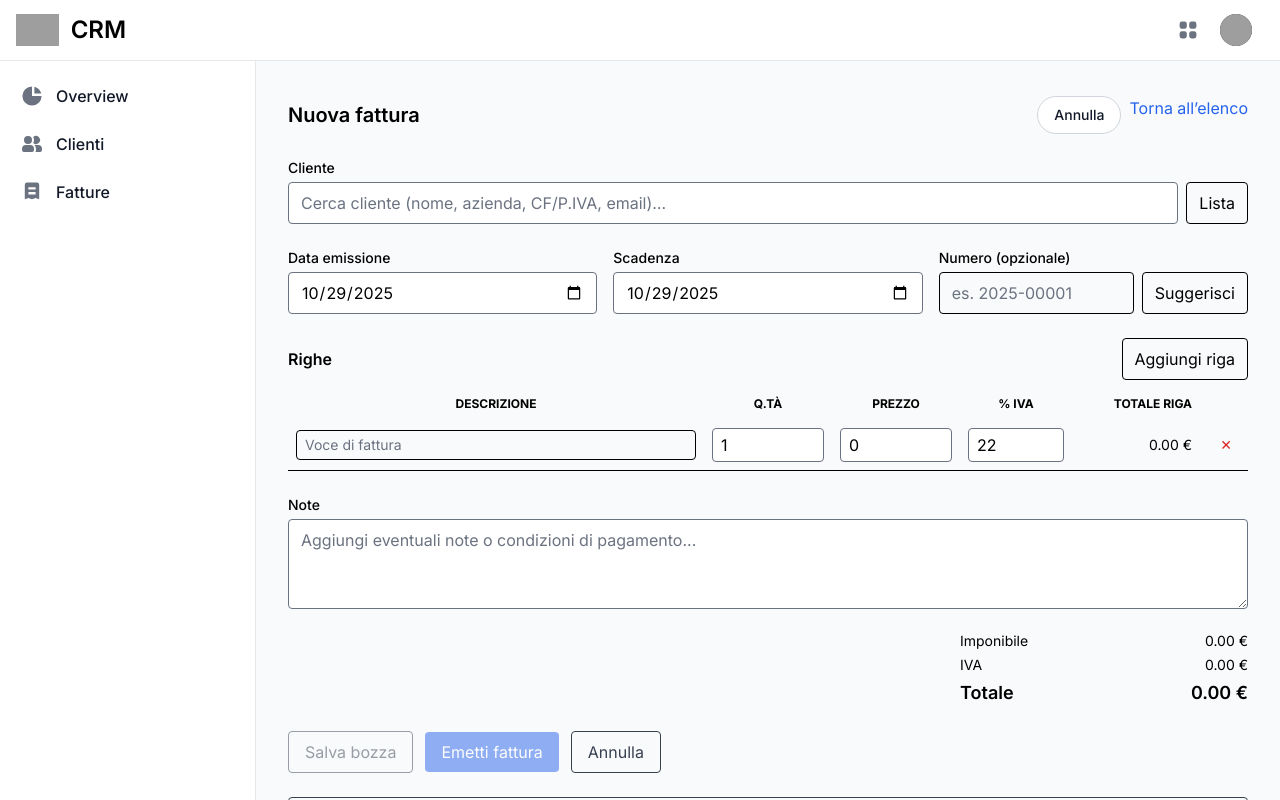
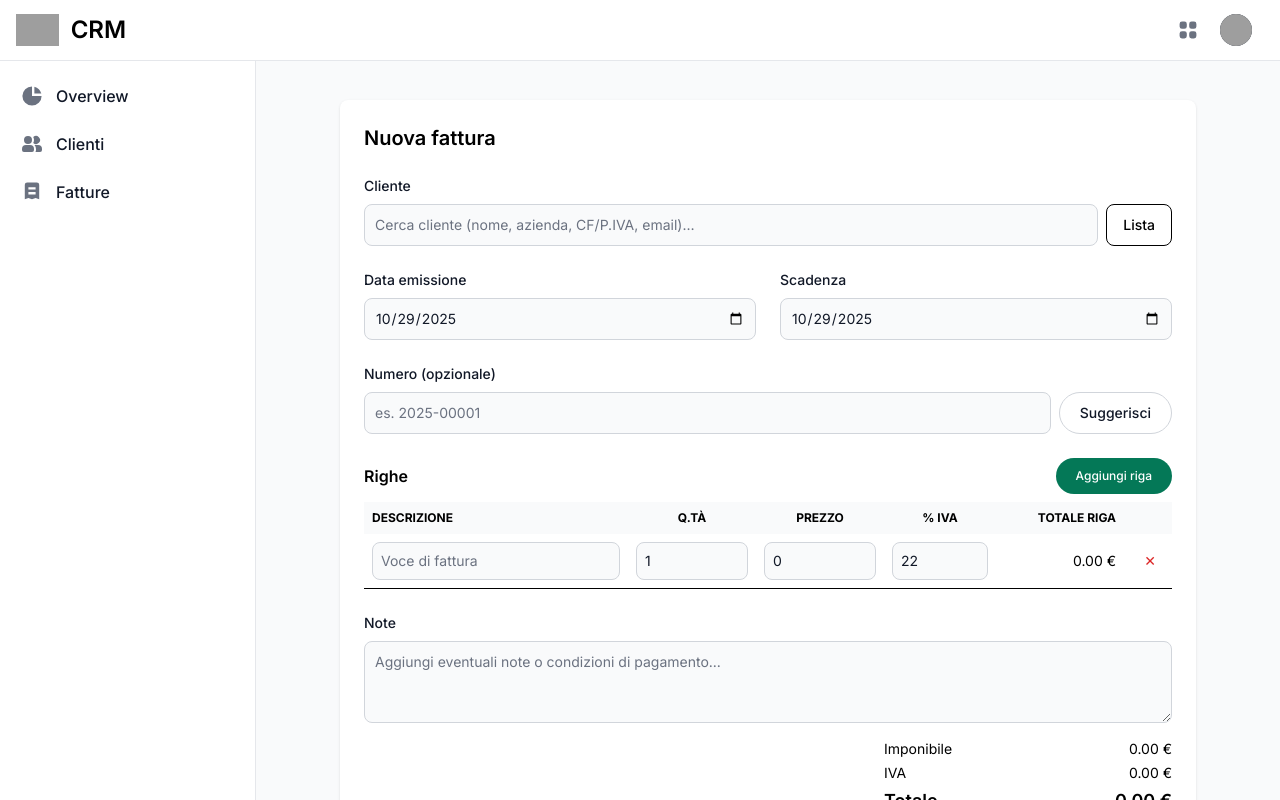
Before and after one commit to Lowell130/crm, a Nuxt app in the folder frontend/: page /invoices/new in a window 1280 px wide. Shown: the top 800 px of the page. Built offline with nearby package versions, Linux system fonts and the light colour scheme; grey boxes are pictures that could not be loaded.

Commit message:
some templating and css fix

```diff
--- a/frontend/components/Customers/CustomerInvoices.vue
+++ b/frontend/components/Customers/CustomerInvoices.vue
@@ -5,7 +5,7 @@
 
       <NuxtLink
         :to="`/invoices/new?customer_id=${customerId}`"
-        class="inline-flex items-center text-white bg-primary-700 hover:bg-primary-800 focus:ring-4 focus:ring-primary-300 font-medium rounded-lg text-sm px-3 py-2"
+       type="button" class="inline-flex items-center text-white bg-primary-700 hover:bg-primary-800 focus:ring-4 focus:ring-primary-300 font-medium rounded-full text-sm px-3 py-2"
       >
         <svg class="h-3.5 w-3.5 mr-2" fill="currentColor" viewBox="0 0 20 20" aria-hidden="true">
           <path clip-rule="evenodd" fill-rule="evenodd"
--- a/frontend/components/Customers/CustomersTable.vue
+++ b/frontend/components/Customers/CustomersTable.vue
@@ -67,7 +67,7 @@
 
           <td class="px-4 py-3">{{ c.email || '—' }}</td>
 
-          <td class="px-4 py-3 flex items-center justify-end gap-1">
+          <td class="px-4 py-3 inline-flex items-center gap-2">
             <slot name="actions" :customer="c" />
           </td>
         </tr>
--- a/frontend/components/Invoices/InvoiceForm.vue
+++ b/frontend/components/Invoices/InvoiceForm.vue
@@ -1,29 +1,26 @@
 <template>
-  <section class="p-4 space-y-6 max-w-5xl">
-    <div class="flex items-center justify-between">
+<section class="bg-gray-50 p-3 sm:p-5 antialiased">
+    <div class="mx-auto max-w-screen-xl px-4 lg:px-12">
+
+
+
+
+      <div class="bg-white rounded-lg shadow p-6 space-y-6">
    <h1 class="text-xl font-semibold">
         {{ mode === 'edit' ? `Modifica fattura ${form.number || ''}` : 'Nuova fattura' }}
       </h1>
-
-      <div class="flex gap-2">
-        <button
-          type="button"
-          class="text-gray-900 bg-white border border-gray-300 hover:bg-gray-100 focus:ring-4 focus:ring-gray-100 font-medium rounded-full text-sm px-4 py-2"
-          @click="goBack"
-        >
-          Annulla
-        </button>
-        <NuxtLink to="/invoices" class="text-blue-600 hover:underline">Torna all’elenco</NuxtLink>
-      </div>
-    </div>
-
+    <!-- FORM -->
+    <form @submit.prevent class="space-y-6">
       <!-- Cliente -->
       <div>
-      <label class="block text-sm font-medium mb-1">Cliente</label>
+        <label class="block mb-2 text-sm font-medium text-gray-900 dark:text-white">Cliente</label>
 
-      <!-- cliente selezionato -->
-      <div v-if="selectedCustomer" class="flex items-center justify-between rounded border px-3 py-2 bg-gray-50">
-        <div class="text-sm">
+        <!-- Selezionato -->
+        <div
+          v-if="selectedCustomer"
+          class="flex items-center justify-between rounded-lg bg-gray-50 dark:bg-gray-700 border border-gray-300 dark:border-gray-600 px-3 py-2"
+        >
+          <div class="text-sm text-gray-900 dark:text-gray-100">
             <span class="font-medium">
               <template v-if="selectedCustomer.kind==='B2B'">
                 {{ selectedCustomer.company_name }}
@@ -32,7 +29,7 @@
                 {{ [selectedCustomer.first_name, selectedCustomer.last_name].filter(Boolean).join(' ') }}
               </template>
             </span>
-          <span class="text-gray-500 ml-2">
+            <span class="text-gray-500 dark:text-gray-300 ml-2">
               <template v-if="selectedCustomer.kind==='B2B'">
                 P.IVA: {{ selectedCustomer.vat_number || '—' }}
               </template>
@@ -42,7 +39,6 @@
             </span>
           </div>
 
-        <!-- In edit si può decidere se permettere il cambio cliente solo per bozze -->
           <button
             v-if="canChangeCustomer"
             type="button"
@@ -53,31 +49,45 @@
           </button>
         </div>
 
-      <!-- ricerca -->
-      <div v-else>
+        <!-- Ricerca -->
+        <div v-else class="space-y-2">
           <div class="flex gap-2">
             <input
               v-model="customerQuery"
               @input="debouncedSearch"
               type="search"
+              id="customer_search"
               placeholder="Cerca cliente (nome, azienda, CF/P.IVA, email)…"
-            class="border rounded px-3 py-2 flex-1"
+              class="bg-gray-50 border border-gray-300 text-gray-900 text-sm rounded-lg focus:ring-blue-500
+                     focus:border-blue-500 block w-full p-2.5 dark:bg-gray-700 dark:border-gray-600
+                     dark:placeholder-gray-400 dark:text-white dark:focus:ring-blue-500 dark:focus:border-blue-500"
             />
-          <button @click="openList = !openList" type="button" class="px-3 py-2 border rounded">Lista</button>
+            <button
+              type="button"
+              class="px-4 py-2 text-sm font-medium rounded-lg border bg-white hover:bg-gray-50
+                     dark:bg-gray-800 dark:border-gray-600 dark:text-gray-200"
+              @click="openList = !openList"
+            >
+              Lista
+            </button>
           </div>
 
-        <div v-if="openList && results.length" class="mt-2 border rounded divide-y bg-white">
+          <div
+            v-if="openList && results.length"
+            class="mt-1 border border-gray-200 dark:border-gray-600 rounded-lg divide-y bg-white dark:bg-gray-800"
+          >
             <button
               v-for="c in results"
               :key="c.id || c._id || c._id_str"
-            class="w-full text-left px-3 py-2 hover:bg-gray-50"
+              type="button"
+              class="w-full text-left px-3 py-2 hover:bg-gray-50 dark:hover:bg-gray-700 text-sm"
               @click="selectCustomer(c)"
             >
-            <div class="font-medium">
+              <div class="font-medium text-gray-900 dark:text-gray-100">
                 <span v-if="c.kind==='B2B'">{{ c.company_name }}</span>
                 <span v-else>{{ c.first_name }} {{ c.last_name }}</span>
               </div>
-            <div class="text-xs text-gray-500">
+              <div class="text-xs text-gray-500 dark:text-gray-300">
                 <span v-if="c.kind==='B2B'">P.IVA: {{ c.vat_number || '—' }}</span>
                 <span v-else>CF: {{ c.codice_fiscale || '—' }}</span> • {{ c.email || '—' }}
               </div>
@@ -86,21 +96,56 @@
         </div>
       </div>
 
-    <!-- Dati fattura -->
-    <div class="grid grid-cols-1 sm:grid-cols-3 gap-4">
+      <!-- Dati fattura (stile del tuo template) -->
+      <div class="grid gap-6 md:grid-cols-2">
         <div>
-        <label class="block text-sm font-medium mb-1">Data emissione</label>
-        <input v-model="form.issue_date" type="date" class="border rounded px-3 py-2 w-full" />
+          <label for="issue_date" class="block mb-2 text-sm font-medium text-gray-900 dark:text-white">
+            Data emissione
+          </label>
+          <input
+            v-model="form.issue_date"
+            type="date"
+            id="issue_date"
+            class="bg-gray-50 border border-gray-300 text-gray-900 text-sm rounded-lg focus:ring-blue-500
+                   focus:border-blue-500 block w-full p-2.5 dark:bg-gray-700 dark:border-gray-600
+                   dark:placeholder-gray-400 dark:text-white dark:focus:ring-blue-500 dark:focus:border-blue-500"
+          />
         </div>
+
         <div>
-        <label class="block text-sm font-medium mb-1">Scadenza</label>
-        <input v-model="form.due_date" type="date" class="border rounded px-3 py-2 w-full" />
+          <label for="due_date" class="block mb-2 text-sm font-medium text-gray-900 dark:text-white">
+            Scadenza
+          </label>
+          <input
+            v-model="form.due_date"
+            type="date"
+            id="due_date"
+            class="bg-gray-50 border border-gray-300 text-gray-900 text-sm rounded-lg focus:ring-blue-500
+                   focus:border-blue-500 block w-full p-2.5 dark:bg-gray-700 dark:border-gray-600
+                   dark:placeholder-gray-400 dark:text-white dark:focus:ring-blue-500 dark:focus:border-blue-500"
+          />
         </div>
-      <div>
-        <label class="block text-sm font-medium mb-1">Numero (opzionale)</label>
+
+        <div class="md:col-span-2">
+          <label for="number" class="block mb-2 text-sm font-medium text-gray-900 dark:text-white">
+            Numero (opzionale)
+          </label>
           <div class="flex gap-2">
-          <input v-model="form.number" placeholder="es. 2025-00001" class="border rounded px-3 py-2 w-full" />
-          <button type="button" class="px-3 py-2 border rounded" @click="prefillNumber">Suggerisci</button>
+            <input
+              v-model="form.number"
+              id="number"
+              placeholder="es. 2025-00001"
+              class="bg-gray-50 border border-gray-300 text-gray-900 text-sm rounded-lg focus:ring-blue-500
+                     focus:border-blue-500 block w-full p-2.5 dark:bg-gray-700 dark:border-gray-600
+                     dark:placeholder-gray-400 dark:text-white dark:focus:ring-blue-500 dark:focus:border-blue-500"
+            />
+            <button
+              type="button"
+              class="text-gray-900 bg-white border border-gray-300 focus:outline-none hover:bg-gray-100 focus:ring-4 focus:ring-gray-100 font-medium rounded-full text-sm px-5 py-2.5 dark:bg-gray-800 dark:text-white dark:border-gray-600 dark:hover:bg-gray-700 dark:hover:border-gray-600 dark:focus:ring-gray-700"
+              @click="prefillNumber"
+            >
+              Suggerisci
+            </button>
           </div>
         </div>
       </div>
@@ -109,14 +154,20 @@
       <div>
         <div class="flex items-center justify-between mb-2">
           <h2 class="font-semibold">Righe</h2>
-        <button class="px-3 py-2 rounded border" @click="addRow">Aggiungi riga</button>
+          <button
+            type="button"
+            class="text-white bg-green-700 hover:bg-green-800 focus:outline-none focus:ring-4 focus:ring-green-300 font-medium rounded-full text-xs px-5 py-2.5 text-center dark:bg-green-600 dark:hover:bg-green-700 dark:focus:ring-green-800"
+            @click="addRow"
+          >
+            Aggiungi riga
+          </button>
         </div>
 
         <div class="overflow-x-auto">
           <table class="w-full text-sm">
-          <thead class="text-xs uppercase bg-gray-50">
+            <thead class="text-xs uppercase bg-gray-50 dark:bg-gray-700 dark:text-gray-300">
               <tr>
-              <th class="px-2 py-2">Descrizione</th>
+                <th class="px-2 py-2 text-left">Descrizione</th>
                 <th class="px-2 py-2 w-32">Q.tà</th>
                 <th class="px-2 py-2 w-32">Prezzo</th>
                 <th class="px-2 py-2 w-28">% IVA</th>
@@ -127,14 +178,52 @@
             <tbody>
               <tr v-for="(it, idx) in form.items" :key="idx" class="border-b">
                 <td class="px-2 py-2">
-                <input v-model="it.description" class="border rounded px-2 py-1 w-full" placeholder="Voce di fattura" />
+                  <input
+                    v-model="it.description"
+                    placeholder="Voce di fattura"
+                    class="bg-gray-50 border border-gray-300 text-gray-900 text-sm rounded-lg focus:ring-blue-500
+                           focus:border-blue-500 block w-full p-2 dark:bg-gray-700 dark:border-gray-600
+                           dark:placeholder-gray-400 dark:text-white dark:focus:ring-blue-500 dark:focus:border-blue-500"
+                  />
                 </td>
-              <td class="px-2 py-2"><input v-model.number="it.quantity" type="number" step="0.01" min="0" class="border rounded px-2 py-1 w-full" /></td>
-              <td class="px-2 py-2"><input v-model.number="it.unit_price" type="number" step="0.01" min="0" class="border rounded px-2 py-1 w-full" /></td>
-              <td class="px-2 py-2"><input v-model.number="it.vat_rate" type="number" step="0.01" min="0" class="border rounded px-2 py-1 w-full" /></td>
-              <td class="px-2 py-2 text-right">{{ lineTotal(it).toFixed(2) }} €</td>
-              <td class="px-2 py-2 text-right">
-                <button class="px-2 py-1 text-red-600" @click="removeRow(idx)">✕</button>
+                <td class="px-2 py-2">
+                  <input
+                    v-model.number="it.quantity"
+                    type="number" step="0.01" min="0"
+                    class="bg-gray-50 border border-gray-300 text-gray-900 text-sm rounded-lg focus:ring-blue-500
+                           focus:border-blue-500 block w-full p-2 dark:bg-gray-700 dark:border-gray-600
+                           dark:placeholder-gray-400 dark:text-white dark:focus:ring-blue-500 dark:focus:border-blue-500"
+                  />
+                </td>
+                <td class="px-2 py-2">
+                  <input
+                    v-model.number="it.unit_price"
+                    type="number" step="0.01" min="0"
+                    class="bg-gray-50 border border-gray-300 text-gray-900 text-sm rounded-lg focus:ring-blue-500
+                           focus:border-blue-500 block w-full p-2 dark:bg-gray-700 dark:border-gray-600
+                           dark:placeholder-gray-400 dark:text-white dark:focus:ring-blue-500 dark:focus:border-blue-500"
+                  />
+                </td>
+                <td class="px-2 py-2">
+                  <input
+                    v-model.number="it.vat_rate"
+                    type="number" step="0.01" min="0"
+                    class="bg-gray-50 border border-gray-300 text-gray-900 text-sm rounded-lg focus:ring-blue-500
+                           focus:border-blue-500 block w-full p-2 dark:bg-gray-700 dark:border-gray-600
+                           dark:placeholder-gray-400 dark:text-white dark:focus:ring-blue-500 dark:focus:border-blue-500"
+                  />
+                </td>
+                <td class="px-2 py-2 text-right align-middle">
+                  {{ lineTotal(it).toFixed(2) }} €
+                </td>
+                <td class="px-2 py-2 text-right align-middle">
+                  <button
+                    type="button"
+                    class="px-2 py-1 text-red-600 hover:underline"
+                    @click="removeRow(idx)"
+                  >
+                    ✕
+                  </button>
                 </td>
               </tr>
             </tbody>
@@ -143,40 +232,49 @@
 
         <!-- Note -->
         <div class="mt-6">
-        <label class="block text-sm font-medium mb-1">Note</label>
+          <label for="notes" class="block mb-2 text-sm font-medium text-gray-900 dark:text-white">Note</label>
           <textarea
             v-model="form.notes"
+            id="notes"
             rows="3"
             placeholder="Aggiungi eventuali note o condizioni di pagamento..."
-          class="border rounded px-3 py-2 w-full"
+            class="bg-gray-50 border border-gray-300 text-gray-900 text-sm rounded-lg focus:ring-blue-500
+                   focus:border-blue-500 block w-full p-2.5 dark:bg-gray-700 dark:border-gray-600
+                   dark:placeholder-gray-400 dark:text-white dark:focus:ring-blue-500 dark:focus:border-blue-500"
           ></textarea>
         </div>
 
-      <!-- Totali client-side -->
+        <!-- Totali -->
         <div class="mt-4 ml-auto w-full sm:w-72 space-y-1 text-sm">
-        <div class="flex justify-between"><span>Imponibile</span><span>{{ subtotal.toFixed(2) }} €</span></div>
-        <div class="flex justify-between"><span>IVA</span><span>{{ vat_total.toFixed(2) }} €</span></div>
-        <div class="flex justify-between font-semibold text-lg"><span>Totale</span><span>{{ total.toFixed(2) }} €</span></div>
+          <div class="flex justify-between">
+            <span>Imponibile</span><span>{{ subtotal.toFixed(2) }} €</span>
+          </div>
+          <div class="flex justify-between">
+            <span>IVA</span><span>{{ vat_total.toFixed(2) }} €</span>
+          </div>
+          <div class="flex justify-between font-semibold text-lg">
+            <span>Totale</span><span>{{ total.toFixed(2) }} €</span>
+          </div>
         </div>
       </div>
 
       <!-- Azioni -->
       <div class="flex flex-wrap items-center gap-3">
         <button
-        class="px-4 py-2 rounded border text-gray-700 hover:bg-gray-50 disabled:opacity-50"
+          type="button"
+          class="text-white bg-purple-700 hover:bg-purple-800 focus:outline-none focus:ring-4 focus:ring-purple-300 font-medium rounded-full text-sm px-5 py-2.5 text-center  dark:bg-purple-600 dark:hover:bg-purple-700 dark:focus:ring-purple-900 disabled:opacity-50"
           :disabled="submitting || !canSubmit"
           @click="save('draft')"
-        type="button"
           title="Salva come bozza"
         >
           {{ mode === 'edit' ? 'Salva come bozza' : 'Salva bozza' }}
         </button>
 
         <button
-        class="px-4 py-2 rounded bg-blue-600 text-white hover:bg-blue-700 disabled:opacity-50"
+          type="button"
+          class="text-white bg-blue-700 hover:bg-blue-800 focus:outline-none focus:ring-4 focus:ring-blue-300 font-medium rounded-full text-sm px-5 py-2.5 text-center me-2  dark:bg-blue-600 dark:hover:bg-blue-700 dark:focus:ring-blue-800 disabled:opacity-50"
           :disabled="submitting || !canSubmit"
           @click="save(mode === 'edit' ? (form.status === 'issued' ? 'issued' : 'issued') : 'issued')"
-        type="button"
           :title="mode==='edit' ? 'Salva modifiche' : 'Emetti fattura'"
         >
           {{ mode === 'edit' ? 'Salva modifiche' : 'Emetti fattura' }}
@@ -184,7 +282,7 @@
 
         <button
           type="button"
-        class="px-4 py-2 rounded border text-gray-700 hover:bg-gray-50"
+          class="text-white bg-red-700 hover:bg-red-800 focus:outline-none focus:ring-4 focus:ring-red-300 font-medium rounded-full text-sm px-5 py-2.5 text-center dark:bg-red-600 dark:hover:bg-red-700 dark:focus:ring-red-900"
           @click="goBack"
           title="Annulla e torna indietro"
         >
@@ -194,9 +292,10 @@
         <span v-if="errorMsg" class="text-red-600 text-sm">{{ errorMsg }}</span>
         <span v-if="successMsg" class="text-green-700 text-sm">{{ successMsg }}</span>
       </div>
+    </form>
 
     <!-- Debug -->
-    <details class="mt-6 border rounded p-3 bg-gray-50 text-xs text-gray-700">
+    <details class="mt-6 border rounded p-3 bg-gray-50 text-xs text-gray-700 dark:bg-gray-800 dark:text-gray-200">
       <summary class="cursor-pointer">Debug</summary>
       <div class="mt-2 space-y-1">
         <div><b>API_BASE:</b> {{ API_BASE }}</div>
@@ -206,8 +305,14 @@
         <div><b>items:</b> {{ form.items.length }}</div>
       </div>
     </details>
+
+    </div>
+  </div>
 </section>
 </template>
+
+
+
 
 <script setup>
 const props = defineProps({
@@ -243,7 +348,19 @@ const form = reactive({
   items: [{ description: '', quantity: 1, unit_price: 0, vat_rate: 22 }]
 })
 
-const canSubmit = computed(() => !!form.customer_id && form.items.length > 0 && !submitting.value)
+const canSubmit = computed(() => {
+  if (submitting.value) return false
+  if (!form.customer_id) return false
+  if (!form.items.length) return false
+  const okRows = form.items.every(it =>
+    (it.description || '').trim().length > 0 &&
+    Number(it.quantity) > 0 &&
+    Number(it.unit_price) >= 0 &&
+    Number(it.vat_rate) >= 0
+  )
+  return okRows
+})
+
 
 // ricerca cliente
 const customerQuery = ref('')
--- a/frontend/pages/dashboard.vue
+++ b/frontend/pages/dashboard.vue
@@ -50,7 +50,7 @@
     <!-- Dettaglio -->
     <NuxtLink
       :to="`/customers/details/${c._id}`"
-      class="inline-flex items-center p-1.5 rounded-lg text-gray-500 hover:text-gray-800 hover:bg-gray-100"
+      class="inline-flex items-center p-1.5 rounded-full text-gray-500 hover:text-gray-800 hover:bg-gray-100"
       title="Dettaglio"
     >
       <svg class="w-5 h-5" viewBox="0 0 24 24" fill="none">
@@ -61,7 +61,7 @@
 
     <!-- Modifica -->
     <button
-      class="inline-flex items-center p-1.5 rounded-lg text-gray-500 hover:text-gray-800 hover:bg-gray-100"
+      class="inline-flex items-center p-1.5 rounded-full text-gray-500 hover:text-gray-800 hover:bg-gray-100"
       title="Modifica"
       @click="onEdit(c)"
     >
@@ -73,7 +73,7 @@
 
     <!-- Elimina -->
     <button
-      class="inline-flex items-center p-1.5 rounded-lg text-gray-500 hover:text-red-700 hover:bg-red-50 disabled:opacity-50"
+      class="inline-flex items-center p-1.5 rounded-full text-gray-500 hover:text-red-700 hover:bg-red-50 disabled:opacity-50"
       :disabled="deletingId===c._id"
       title="Elimina"
       @click="onDelete(c)"
```
Also changed, not shown: frontend/pages/invoices/index.vue (+71 -59 lines). Lines whose indentation alone changed are shown as unchanged.
